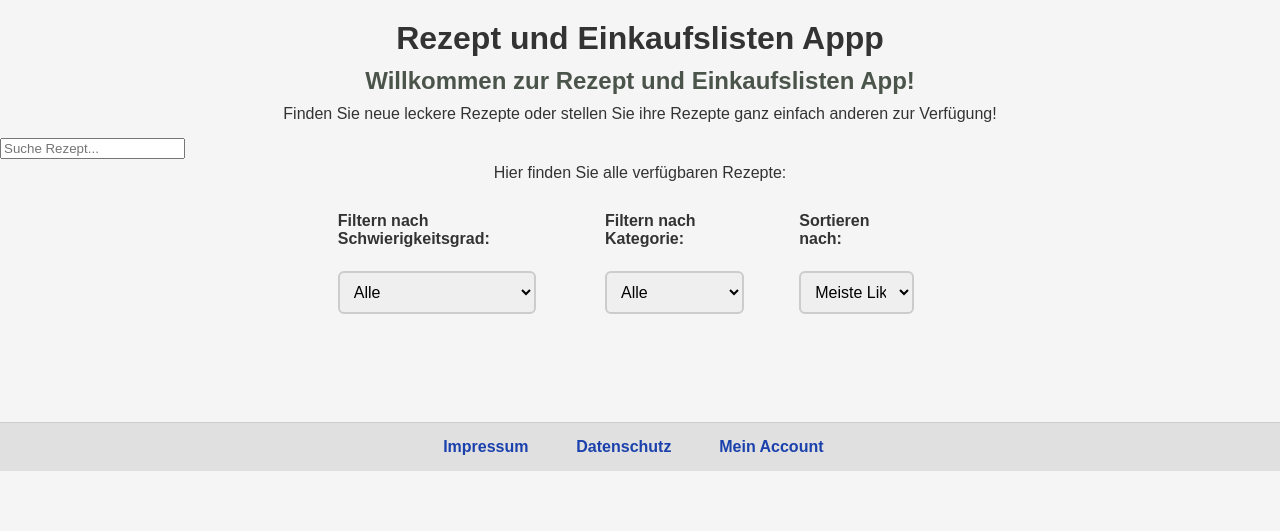
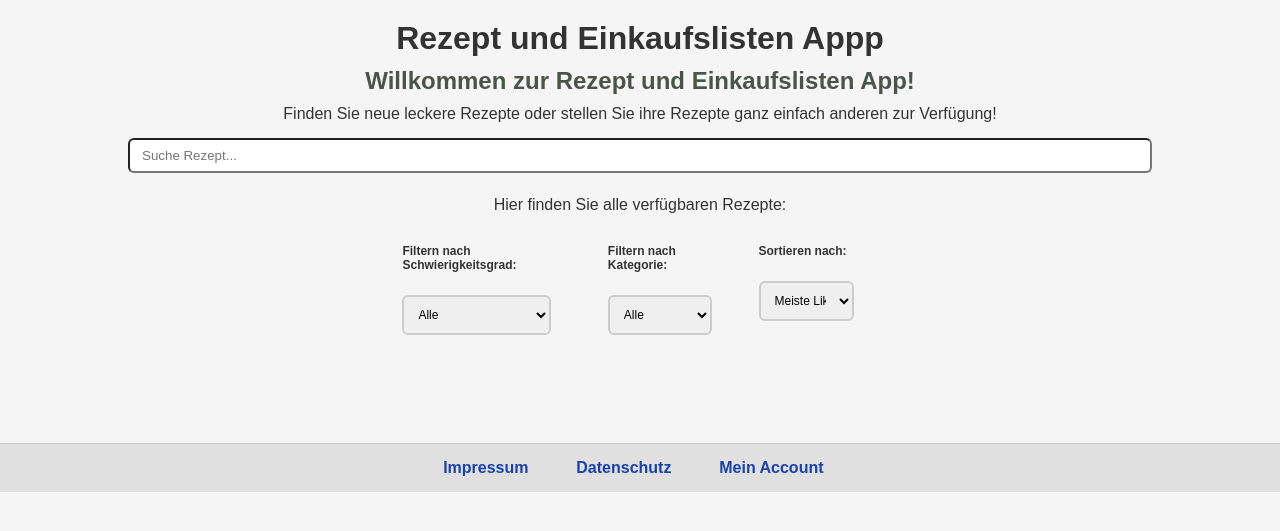
Before and after one commit to Fabske1893/Web-Programmierung, a PHP site: page /Homepage.html in a window 1280 px wide. Shown: the part 48-579 px from the top of the page. Run offline with PHP 8.4, Linux system fonts and the light colour scheme.

Commit message:
css anpassung Suchcontainer

```diff
--- a/css/style.css
+++ b/css/style.css
@@ -106,8 +106,21 @@ button:hover {
 
 #filterSortContainer label,
 #filterSortContainer select {
-    font-size: 16px;
+    font-size: 12px;
 }
+#searchRecipe {
+
+    display: block;
+    width: 80%;
+    margin-left: auto;
+    margin-right: auto;
+    box-sizing: border-box;
+    border-radius: 6px;
+    padding: 8px 12px;
+
+
+}
+
 
 /* --- Form fields --- */
 #zutaten, #zubereitung, #titel {
```
